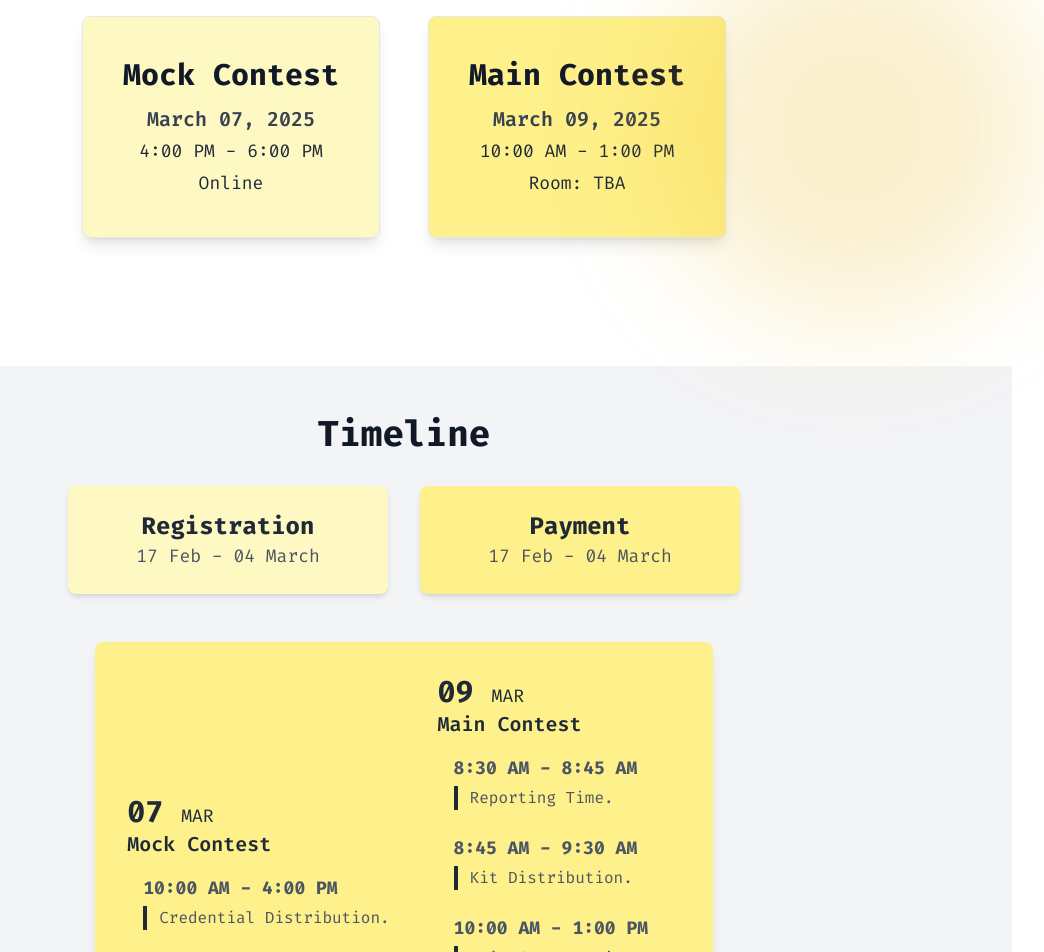
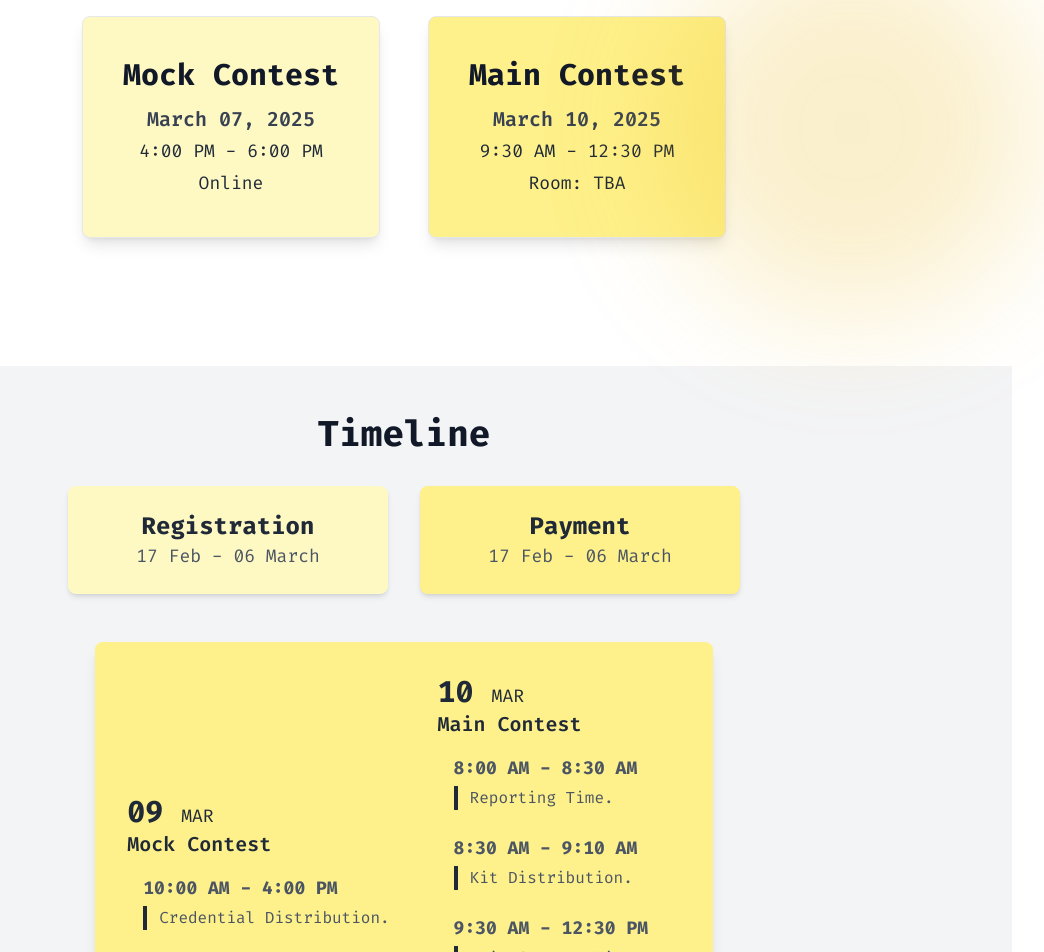
Before and after one commit to Saiful002/IDPC_Reform, a Next.js app: page /EventSchedule in a window 1280 px wide. Shown: the part 480-1432 px from the top of the page, without its empty margins (236-1280 px from the left). Built offline with nearby package versions, Linux system fonts and the light colour scheme.

Commit message:
date changed

```diff
--- a/app/EventSchedule/page.js
+++ b/app/EventSchedule/page.js
@@ -34,9 +34,9 @@ const EventSchedule = () => {
         <div className="w-full md:w-1/2 bg-yellow-200 p-10 rounded-lg text-center shadow-lg border border-gray-200">
           <h3 className="text-3xl font-bold text-gray-900">Main Contest</h3>
           <p className="text-xl font-semibold text-gray-700 mt-3">
-            March 09, 2025
+            March 10, 2025
           </p>
-          <p className="text-gray-800 mt-1 text-lg">10:00 AM - 1:00 PM</p>
+          <p className="text-gray-800 mt-1 text-lg">9:30 AM - 12:30 PM</p>
           <p className="text-gray-800 mt-1 text-lg">Room: TBA</p>
         </div>
       </section>
@@ -52,13 +52,13 @@ const EventSchedule = () => {
           {/* Registration */}
           <div className="bg-yellow-100 p-6 shadow-md rounded-lg text-center w-80">
             <h3 className="text-2xl font-bold text-gray-800">Registration</h3>
-            <p className="text-lg text-gray-600">17 Feb - 04 March</p>
+            <p className="text-lg text-gray-600">17 Feb - 06 March</p>
           </div>
 
           {/* Payment */}
           <div className="bg-yellow-200 p-6 shadow-md rounded-lg text-center w-80">
             <h3 className="text-2xl font-bold text-gray-800">Payment</h3>
-            <p className="text-lg text-gray-600">17 Feb - 04 March</p>
+            <p className="text-lg text-gray-600">17 Feb - 06 March</p>
           </div>
         </div>
 
@@ -67,7 +67,7 @@ const EventSchedule = () => {
           {/* Mock Contest */}
           <div className="flex flex-col items-center md:items-start text-center md:text-left">
             <h3 className="text-3xl font-bold text-gray-800">
-              07 <span className="text-lg font-normal">MAR</span>
+              09 <span className="text-lg font-normal">MAR</span>
             </h3>
             <h4 className="text-xl font-semibold text-gray-800">Mock Contest</h4>
 
@@ -94,14 +94,14 @@ const EventSchedule = () => {
           {/* Main Contest */}
           <div className="flex flex-col items-center md:items-start text-center md:text-left">
             <h3 className="text-3xl font-bold text-gray-800">
-              09 <span className="text-lg font-normal">MAR</span>
+              10 <span className="text-lg font-normal">MAR</span>
             </h3>
             <h4 className="text-xl font-semibold text-gray-800">Main Contest</h4>
 
             <div className="text-left relative pl-4 mt-4">
               <div className="mb-6">
                 <p className="font-bold text-gray-600 text-lg">
-                  8:30 AM - 8:45 AM
+                  8:00 AM - 8:30 AM
                 </p>
                 <p className="text-gray-600 border-l-4 border-gray-800 pl-3 mt-1">
                   Reporting Time.
@@ -109,7 +109,7 @@ const EventSchedule = () => {
               </div>
               <div className="mb-6">
                 <p className="font-bold text-gray-600 text-lg">
-                  8:45 AM - 9:30 AM
+                  8:30 AM - 9:10 AM
                 </p>
                 <p className="text-gray-600 border-l-4 border-gray-800 pl-3 mt-1">
                   Kit Distribution.
@@ -117,7 +117,7 @@ const EventSchedule = () => {
               </div>
               <div className="mb-6">
                 <p className="font-bold text-gray-600 text-lg">
-                  10:00 AM - 1:00 PM
+                  9:30 AM - 12:30 PM
                 </p>
                 <p className="text-gray-600 border-l-4 border-gray-800 pl-3 mt-1">
                   Main Contest Time.
@@ -125,7 +125,7 @@ const EventSchedule = () => {
               </div>
               <div className="mb-6">
                 <p className="font-bold text-gray-600 text-lg">
-                  2:00 PM - 3:00 PM
+                  1:00 PM - 2:00 PM
                 </p>
                 <p className="text-gray-600 border-l-4 border-gray-800 pl-3 mt-1">
                   Solution Discussion.
@@ -133,7 +133,7 @@ const EventSchedule = () => {
               </div>
               <div>
                 <p className="font-bold text-gray-600 text-lg">
-                  3:00 PM - 4:00 PM
+                  2:00 PM - 3:00 PM
                 </p>
                 <p className="text-gray-600 border-l-4 border-gray-800 pl-3 mt-1">
                   Prize Giving Ceremony.
--- a/app/components/HeroSection.js
+++ b/app/components/HeroSection.js
@@ -37,14 +37,14 @@ const HeroSection = () => {
               href="/EventSchedule"
               className="text-lg font-semibold text-gray-800"
             >
-              Mock Contest: <span className="font-bold">07 March 2025</span>
+              Mock Contest: <span className="font-bold">09 March 2025</span>
             </Link>
           </div>
 
           <div className="flex items-center space-x-3 p-4 bg-yellow-200 rounded-lg shadow-md hover:shadow-xl transition-all duration-300">
             <MdOutlineEmojiEvents className="text-yellow-700 text-2xl" />
             <p className="text-lg font-semibold text-gray-800">
-              Main Contest: <span className="font-bold">09 March 2025</span>
+              Main Contest: <span className="font-bold">10 March 2025</span>
             </p>
           </div>
         </div>
```
